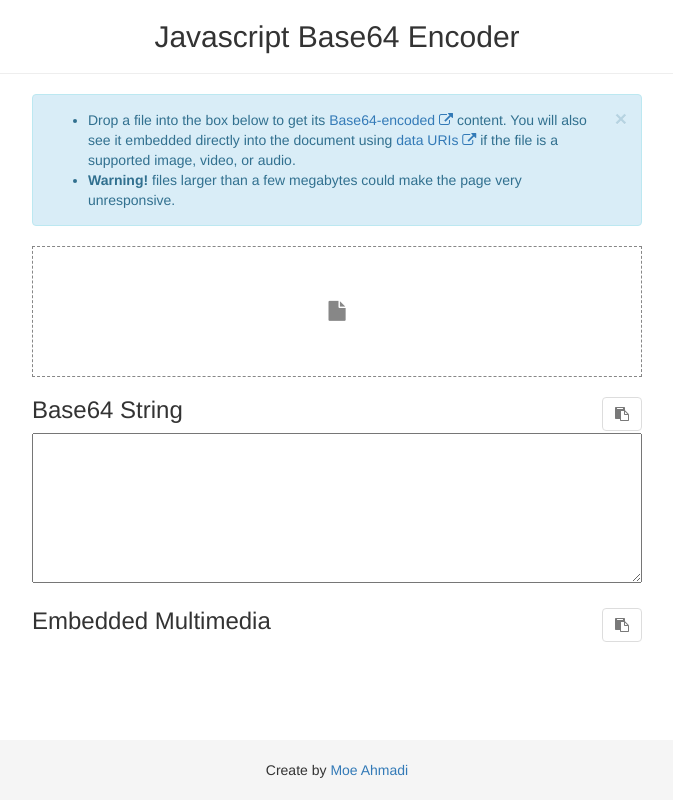
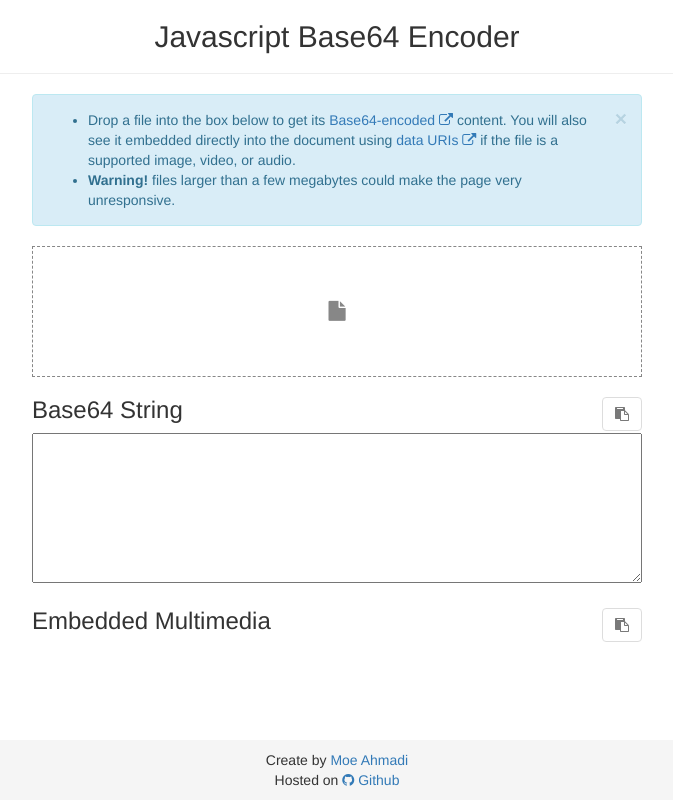
Before and after one commit to mhahmadi/js-base64-encoder, a plain HTML site: page index.html in a window 1280 px wide. Shown: the whole page, without its empty margins (303-976 px from the left). Drawn offline with nearby package versions, Linux system fonts and the light colour scheme; some packages are replaced by stand-ins of ours; a script that the page names is missing.

Commit message:
Added link to the repository on Github
Signed-off-by: Mohamad Ahmadi <mohamadhasan.ahmadi@gmail.com>

```diff
--- a/app.css
+++ b/app.css
@@ -62,6 +62,6 @@ body {
 
 .container {
 	max-width: 600px;
-	padding: 20px 10px;
+	padding: 10px 10px;
 	text-align: center;
 }
--- a/index.html
+++ b/index.html
@@ -71,7 +71,8 @@
 	</div>
 	<footer class="footer">
 		<div class="container">
-			Create by <a href="http://github.com/mhahmadi" target="_blank">Moe Ahmadi</a>
+			Create by <a href="http://github.com/mhahmadi" target="_blank">Moe Ahmadi</a><br>
+			Hosted on <a href="http://github.com/mhahmadi/js-base64-encoder" target="_blank"><i class="fa fa-github"></i> Github</a>
 		</div>
 	</footer>
 	<div id="clipboard-copy-alert" class="alert alert-success text-center faded" role="alert">
```
